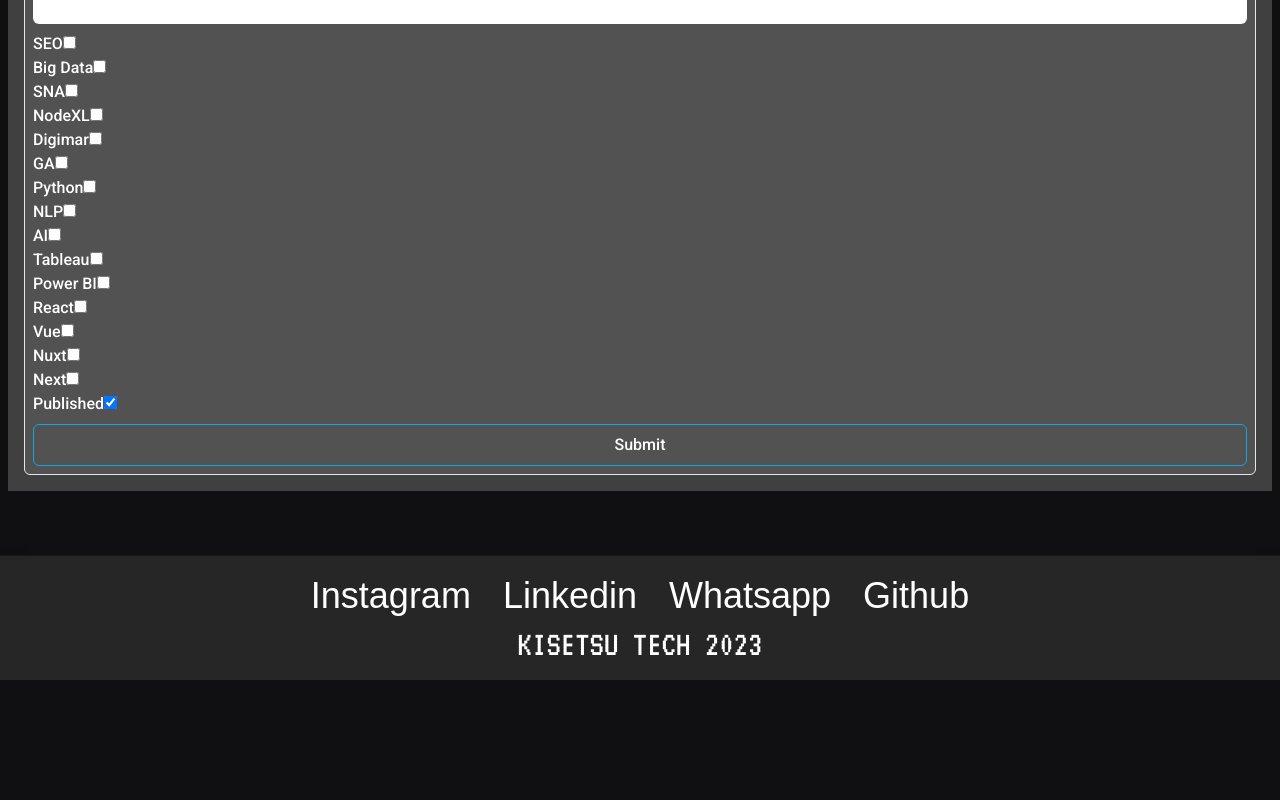
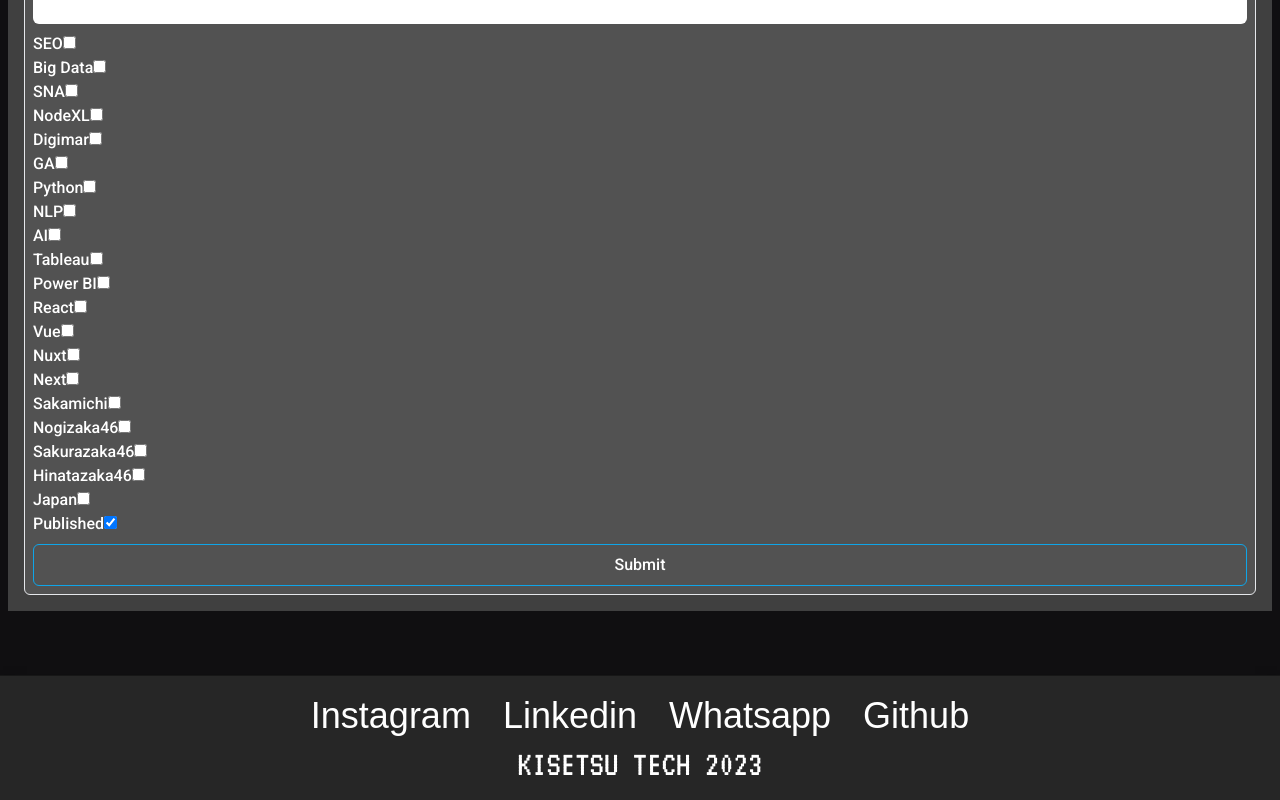
Before and after one commit to dwissaaj/kisetsu.tech, a Next.js app: page /content/add in a window 1280 px wide. Shown: the part 1068-1868 px from the top of the page. Before the commit the page ends 1748 px from the top, so only its background shows below. Built offline with nearby package versions, Linux system fonts and the light colour scheme; no server answers; a web font is replaced by a local one.

Commit message:
add loading, change post req

```diff
--- a/src/app/api/content/route.ts
+++ b/src/app/api/content/route.ts
@@ -2,6 +2,7 @@
 import {Post} from "@/type/dto";
 import {prisma} from "../../../../db/prisma";
 import {redirect} from "next/navigation";
+import {AxiosError} from "axios";
 
 export async function GET(request: Request){
     try {
@@ -34,9 +35,11 @@
 
             }
         })
-        return NextResponse.json({ message: "Success", status: 200 })
+        console.log(post)
+
 
     } catch (e) {
-        return NextResponse.json({e})
+        const error = e as AxiosError;
+        return NextResponse.json({ message: error.message, status: error.status })
     }
 }
--- a/src/app/blog/card.tsx
+++ b/src/app/blog/card.tsx
@@ -4,20 +4,20 @@
 import {Post} from "@/type/dto";
 import slugify from "slugify";
 type CardPost = {
-    id: number,
+    id: string,
     title: string,
     image_header: string,
     writer: string,
-    key: Number
+    key: string
 }
 export default function CardBlog(props: CardPost) {
     const slugify = require('slugify')
     let slugUrl = slugify(props.title, {replacement : '-'})
     return (
         <>
-            <div key={props.id} className={'p-4 border rounded-md border-teal-500 space-y-2 group  hover:bg-rose-900 transition duration-300 ease-in-out hover:outline-dotted hover:outline-2 hover:outline-offset-4 hover:outline-teal-700'} >
+            <div key={props.id} className={'p-4 border rounded-md border-teal-500 space-y-2 group  hover:bg-rose-500 transition duration-300 ease-in-out hover:outline-dotted hover:outline-2 hover:outline-offset-4 hover:outline-teal-700 hover:-translate-y-2'} >
                 <div>
-                    <Image className="rounded-md object-cover object-top" src={`${props.image_header}`} alt={`${props.title}`} height={400} width={400} />
+                    <Image className="rounded-md object-cover object-top" src={`${props.image_header}`} alt={`${props.title}`} height={300} width={300} />
                 </div>
                 <div className={'capitalize '}>
                     <p className={''}>{props.title}</p>
--- a/src/app/blog/loading.tsx
+++ b/src/app/blog/loading.tsx
@@ -7,7 +7,7 @@
         <>
             <div className={'flex justify-center items-center'}>
                 <div className={''}>
-                    <h1 className={`text-center text-xl lg:text-5xl ${vt323.className}`}>Hold on a second........</h1>
+                    <h1 className={`text-center text-xl lg:text-5xl ${vt323.className}`}>Hold on a second........💖</h1>
                     <Image className={'rounded-md'} src={'/image/gif/murai yu.gif'} alt={'murai yu'} width={500} height={500}/>
                 </div>
             </div>
--- a/src/app/blog/page.tsx
+++ b/src/app/blog/page.tsx
@@ -17,7 +17,7 @@
                       {
                           data?.post?.map((posts: Post) => {
                               return (
-                                   <CardBlog key={posts.id as number} id={posts.id as number} title={posts.title as string} image_header={posts.image_header as string} writer={posts.writer as string} />
+                                   <CardBlog key={posts.id as string} id={posts.id as string} title={posts.title as string} image_header={posts.image_header as string} writer={posts.writer as string} />
                               )
                           })
                       }
--- a/src/app/component/navi.tsx
+++ b/src/app/component/navi.tsx
@@ -108,7 +108,19 @@
                                             )}
                                         </Menu.Item>
 
-
+                                        <Menu.Item>
+                                            {({active}) => (
+                                                <Link
+                                                    href={'https://sakamichi.online/members'}
+                                                    className={classNames(
+                                                        active ? 'bg-[#FD8A8A] text-gray-900' : 'text-gray-700',
+                                                        'block px-4 py-2 text-sm'
+                                                    )}
+                                                >
+                                                    Sakamichi Fan Site
+                                                </Link>
+                                            )}
+                                        </Menu.Item>
                                     </Menu.Items>
                                 </Transition>
 
--- a/src/app/content/add/add.tsx
+++ b/src/app/content/add/add.tsx
@@ -3,6 +3,7 @@
 import {Post} from "@/type/dto";
 import {toast, ToastContainer} from "react-toastify";
 import {redirect} from "next/navigation";
+import axios, {AxiosError} from "axios";
 
 export default function Add() {
     const { register, handleSubmit,getValues } = useForm<Post>()
@@ -13,7 +14,6 @@
             writer,
         description} = data
         try {
-
             const res = await fetch('http://localhost:3000/api/content',
                 {
                     method: 'POST',
@@ -34,7 +34,8 @@
         catch (e) {
             toast.error(`${e}`, {
                 position: toast.POSITION.BOTTOM_CENTER, theme: "dark",icon: "🚩"
-            });
+            })
+
         }
 
     };
@@ -133,6 +134,26 @@
                             <input id={'Next js'} type={'checkbox'} {...register("tag")} value={'Next js'}/>
                         </div>
                         <div>
+                            <label htmlFor="Sakamichi">Sakamichi</label>
+                            <input id={'Sakamichi'} type={'checkbox'} {...register("tag")} value={'Sakamichi'}/>
+                        </div>
+                        <div>
+                            <label htmlFor="Nogizaka46">Nogizaka46</label>
+                            <input id={'Nogizaka46'} type={'checkbox'} {...register("tag")} value={'Nogizaka46'}/>
+                        </div>
+                        <div>
+                            <label htmlFor="Sakurazaka46">Sakurazaka46</label>
+                            <input id={'Sakurazaka46'} type={'checkbox'} {...register("tag")} value={'Sakurazaka46'}/>
+                        </div>
+                        <div>
+                            <label htmlFor="Hinatazaka46">Hinatazaka46</label>
+                            <input id={'Hinatazaka46'} type={'checkbox'} {...register("tag")} value={'Hinatazaka46'}/>
+                        </div>
+                        <div>
+                            <label htmlFor="Japan">Japan</label>
+                            <input id={'Japan'} type={'checkbox'} {...register("tag")} value={'Japan'}/>
+                        </div>
+                        <div>
                             <label htmlFor="published">Published</label>
                             <input id={'published'} checked={true} type={'checkbox'} {...register("published")} />
                         </div>
--- a/src/app/loading.tsx
+++ b/src/app/loading.tsx
@@ -1,8 +1,13 @@
+import {VT323} from "next/font/google";
+
+const vt323 = VT323({weight: "400", subsets: ['latin']})
 export default function Loading() {
     // You can add any UI inside Loading, including a Skeleton.
     return (
-        <>
-            <p>Loading.....</p>
-        </>
+        <div className={'flex justify-center items-center'}>
+            <div className={''}>
+                <h1 className={`text-center text-xl lg:text-5xl ${vt323.className}`}>Wait for me.....❤️</h1>
+            </div>
+        </div>
     )
 }
```
